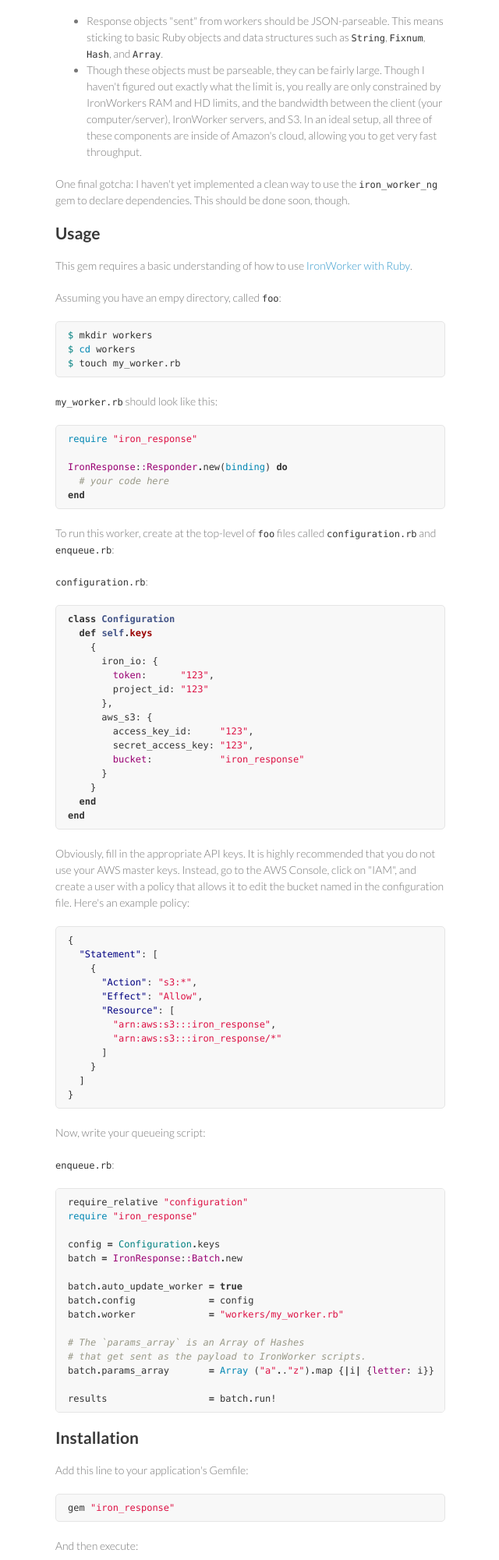
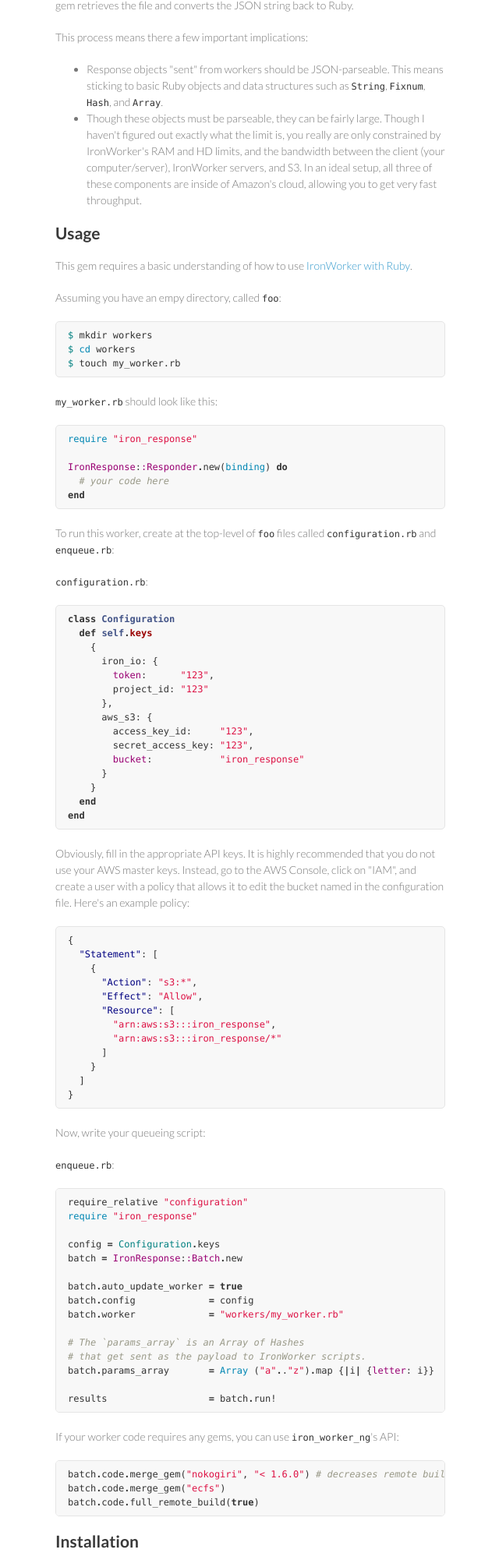
Before and after one commit to adelevie/iron_response, a plain HTML site: page index.html in a window 1280 px wide. Shown: the part 1939-3940 px from the top of the page at 78% size, without its empty margins (499-1139 px from the left). Drawn offline with Linux system fonts and the light colour scheme.

Commit message:
Create gh-pages branch via GitHub

```diff
--- a/index.html
+++ b/index.html
@@ -78,7 +78,9 @@
 <span class="k">end</span>
 </pre></div>
 
-<p>For many use cases, this is fine. But what if I want to know the result of <code>do_something</code>? A simple way to get the result would be for your worker to POST the final result somewhere, then have the client it. This gem simply abstracts that process away, allowing the developer to avoid boilerplate and to keep worker code elegant.</p>
+<p>For many use cases, this is fine. But what if I want to know the result of <code>do_something</code>? A simple way to get the result would be for your worker to POST the final result somewhere, then have the client retrieve it. This gem simply abstracts that process away, allowing the developer to avoid boilerplate and to keep worker code elegant.</p>
+
+<p>On top of all this, another benefit to using this gem is that it makes it much easier to test workers.</p>
 
 <p>Under the hood, <code>iron_response</code> uses some functional and meta-programming to capture the final expression of a worker file, convert it to JSON, and then POST it to Amazon S3. When all the workers in an <code>IronResponse::Batch</code> have finished, the gem retrieves the file and converts the JSON string back to Ruby.</p>
 
@@ -86,10 +88,8 @@
 
 <ul>
 <li>Response objects "sent" from workers should be JSON-parseable. This means sticking to basic Ruby objects and data structures such as <code>String</code>, <code>Fixnum</code>, <code>Hash</code>, and <code>Array</code>.</li>
-<li>Though these objects must be parseable, they can be fairly large. Though I haven't figured out exactly what the limit is, you really are only constrained by IronWorkers RAM and HD limits, and the bandwidth between the client (your computer/server), IronWorker servers, and S3. In an ideal setup, all three of these components are inside of Amazon's cloud, allowing you to get very fast throughput.</li>
-</ul><p>One final gotcha: I haven't yet implemented a clean way to use the <code>iron_worker_ng</code> gem to declare dependencies. This should be done soon, though.</p>
-
-<h2>
+<li>Though these objects must be parseable, they can be fairly large. Though I haven't figured out exactly what the limit is, you really are only constrained by IronWorker's RAM and HD limits, and the bandwidth between the client (your computer/server), IronWorker servers, and S3. In an ideal setup, all three of these components are inside of Amazon's cloud, allowing you to get very fast throughput.</li>
+</ul><h2>
 <a name="usage" class="anchor" href="#usage"><span class="octicon octicon-link"></span></a>Usage</h2>
 
 <p>This gem requires a basic understanding of how to use <a href="https://github.com/iron-io/iron_worker_ruby_ng">IronWorker with Ruby</a>.</p>
@@ -168,6 +168,13 @@
 <span class="n">results</span>                  <span class="o">=</span> <span class="n">batch</span><span class="o">.</span><span class="n">run!</span>
 </pre></div>
 
+<p>If your worker code requires any gems, you can use <a href="https://github.com/iron-io/iron_worker_ruby_ng"><code>iron_worker_ng</code></a>'s API:</p>
+
+<div class="highlight"><pre><span class="n">batch</span><span class="o">.</span><span class="n">code</span><span class="o">.</span><span class="n">merge_gem</span><span class="p">(</span><span class="s2">"nokogiri"</span><span class="p">,</span> <span class="s2">"&lt; 1.6.0"</span><span class="p">)</span> <span class="c1"># decreases remote build time</span>
+<span class="n">batch</span><span class="o">.</span><span class="n">code</span><span class="o">.</span><span class="n">merge_gem</span><span class="p">(</span><span class="s2">"ecfs"</span><span class="p">)</span>
+<span class="n">batch</span><span class="o">.</span><span class="n">code</span><span class="o">.</span><span class="n">full_remote_build</span><span class="p">(</span><span class="kp">true</span><span class="p">)</span>
+</pre></div>
+
 <h2>
 <a name="installation" class="anchor" href="#installation"><span class="octicon octicon-link"></span></a>Installation</h2>
 
```
Also changed, not shown: params.json (+1 -1 lines).
